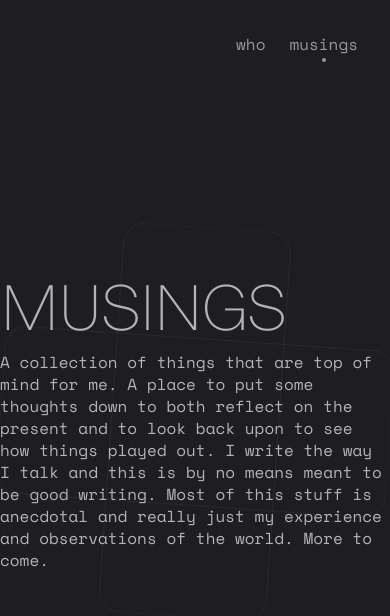
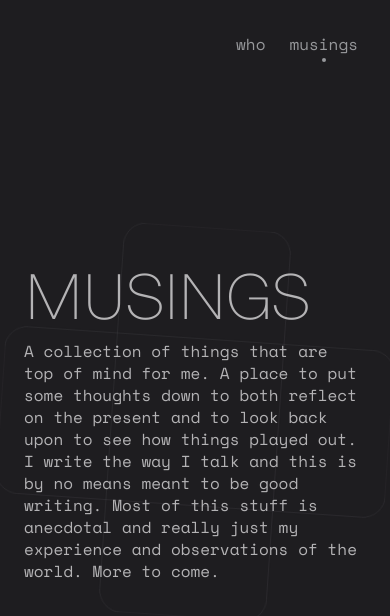
Before and after one commit to matthieuchaminade/Portfolio, a Next.js app: page /musings in a window 390 px wide. Shown: the top 616 px of the page. Built offline with nearby package versions, Linux system fonts and the light colour scheme.

Commit message:
copy changes

```diff
--- a/package.json
+++ b/package.json
@@ -3,7 +3,7 @@
   "version": "0.1.0",
   "private": true,
   "scripts": {
-    "dev": "next dev --turbopack",
+    "dev": "next dev --turbopack --hostname 127.0.0.1",
     "build": "next build",
     "start": "next start",
     "lint": "next lint"
--- a/src/app/components/MusingsIntroCenter.tsx
+++ b/src/app/components/MusingsIntroCenter.tsx
@@ -20,10 +20,12 @@ export default function MusingsIntroCenter() {
         </div>
       </div>
       <div
-        className="absolute left-1/2 top-1/2 -translate-x-1/2 z-20 w-full flex justify-center pointer-events-none"
+        className="who-text-overlay absolute left-1/2 top-1/2 -translate-x-1/2 -translate-y-1/2 z-20 w-full flex justify-center items-center pointer-events-none"
         style={{ transform: `translate(-50%, calc(-50% + ${textOffset}px))` }}
       >
-        <MusingsIntroContent />
+        <div className="pointer-events-auto">
+          <MusingsIntroContent />
+        </div>
       </div>
     </>
   );
--- a/src/app/components/MusingsIntroContent.tsx
+++ b/src/app/components/MusingsIntroContent.tsx
@@ -3,8 +3,7 @@ import React from "react";
 
 export default function MusingsIntroContent() {
   return (
-    <div className="pointer-events-auto w-full flex justify-center">
-      <div className="max-w-[450px] flex flex-col items-start justify-center px-6 sm:px-0 text-left">
+    <div className="mx-auto w-full flex flex-col items-start justify-center">
       <h1
         className="font-title tracking-tight uppercase"
         style={{
@@ -17,7 +16,7 @@ export default function MusingsIntroContent() {
         Musings
       </h1>
       <p
-          className="w-full font-bodymono"
+        className="w-full max-w-[450px] font-bodymono"
         style={{
           color: "#B4B3B5",
           fontSize: "clamp(1rem, 2vw, 1rem)",
@@ -27,6 +26,5 @@ export default function MusingsIntroContent() {
         A collection of things that are top of mind for me. A place to put some thoughts down to both reflect on the present and to look back upon to see how things played out. I write the way I talk and this is by no means meant to be good writing. Most of this stuff is anecdotal and really just my experience and observations of the world. More to come.
       </p>
     </div>
-    </div>
   );
 }
--- a/src/app/components/WhoIntroCenter.tsx
+++ b/src/app/components/WhoIntroCenter.tsx
@@ -18,7 +18,7 @@ export default function WhoIntroCenter() {
         <VennDiagram />
       </div>
       <div
-        className="absolute left-1/2 top-1/2 -translate-x-1/2 -translate-y-1/2 z-20 w-full flex justify-center pointer-events-none"
+        className="who-text-overlay absolute left-1/2 top-1/2 -translate-x-1/2 -translate-y-1/2 z-20 w-full flex justify-center items-center pointer-events-none"
         style={{ transform: `translate(-50%, calc(-50% + ${textOffset}px))` }}
       >
         <div className="pointer-events-auto">
--- a/src/app/components/WhoTextBlock.tsx
+++ b/src/app/components/WhoTextBlock.tsx
@@ -2,7 +2,7 @@ import React from "react";
 
 const WhoTextBlock: React.FC = () => {
   return (
-    <div className="mx-auto w-full flex flex-col items-start justify-center px-6 sm:px-0">
+    <div className="mx-auto w-full flex flex-col items-start justify-center">
       <h1 className="font-title tracking-tight" style={{ color: '#1E2738', fontSize: 'clamp(4rem, 6vw, 5.5rem)', lineHeight: '1.1', marginBottom: '8px' }}>WHO</h1>
       <p className="w-full max-w-[450px] font-bodymono" style={{ color: '#2E2F35', fontSize: 'clamp(1rem, 2vw, 1rem)', lineHeight: '22px' }}>
       Welcome to my corner of the web, I am a product designer working on everyday tools and AI. I thrive in problem spaces with lots of ambiguity and love the process of working through it. Currently working at Microsoft on the Windows Design Team.
--- a/src/app/globals.css
+++ b/src/app/globals.css
@@ -75,3 +75,13 @@ video::-webkit-media-controls-enclosure {
     padding-right: 24px !important;
   }
 }
+
+/* Who section: 24px left/right from viewport at 490px and below.
+   Parent has inset -24px so overlay extends past viewport; 48px padding = 24px from viewport. */
+@media (max-width: 490px) {
+  .who-text-overlay {
+    padding-left: 48px !important;
+    padding-right: 48px !important;
+    box-sizing: border-box;
+  }
+}
--- a/src/app/layout.tsx
+++ b/src/app/layout.tsx
@@ -27,10 +27,7 @@ export default function RootLayout({
     <html lang="en">
       <body
         className={`${geistSans.variable} ${geistMono.variable} antialiased`}
-      >
-        <Header />
-        {children}
-      </body>
+      ><Header />{children}</body>
     </html>
   );
 }
```
Lines whose indentation alone changed are shown as unchanged.
